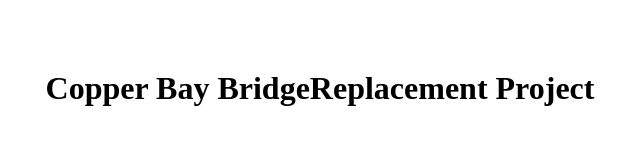
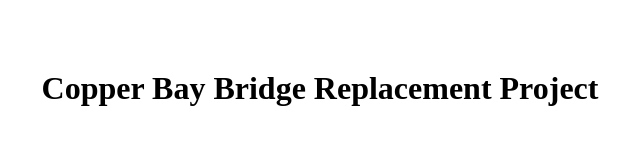
Before and after one commit to Paranormal-Cube/ucp_sites, a plain HTML site: page p1.html in a window 1280 px wide. Shown: the part 312-456 px from the top of the page, 320-960 px from the left. Drawn offline with Linux system fonts and the light colour scheme.

Commit message:
Update p1.html

```diff
--- a/p1.html
+++ b/p1.html
@@ -19,7 +19,6 @@
     </style>
 </head>
 <body>
-    <h1>Copper Bay Bridge</h1>
-    <h1>Replacement Project</h1>
+    <h1>Copper Bay Bridge Replacement Project</h1>
 </body>
 </html>
```
